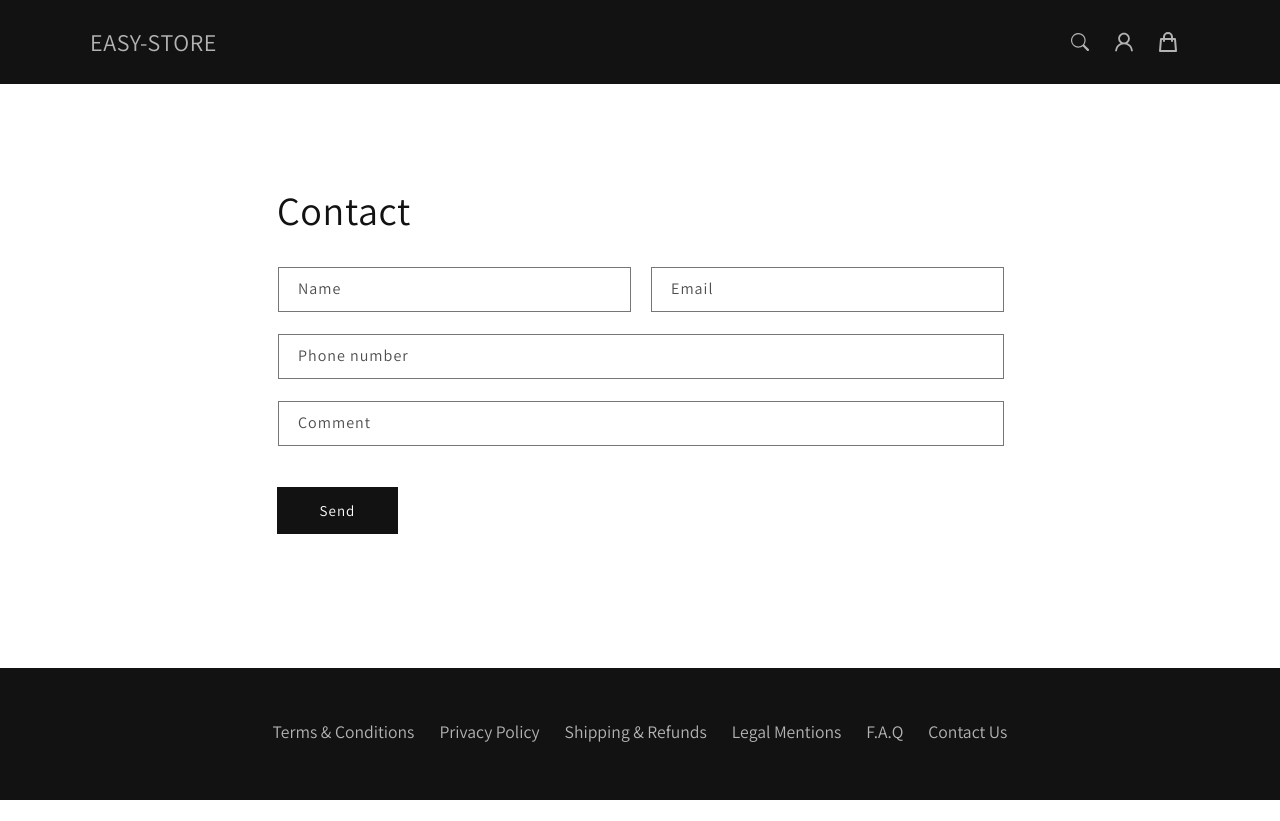
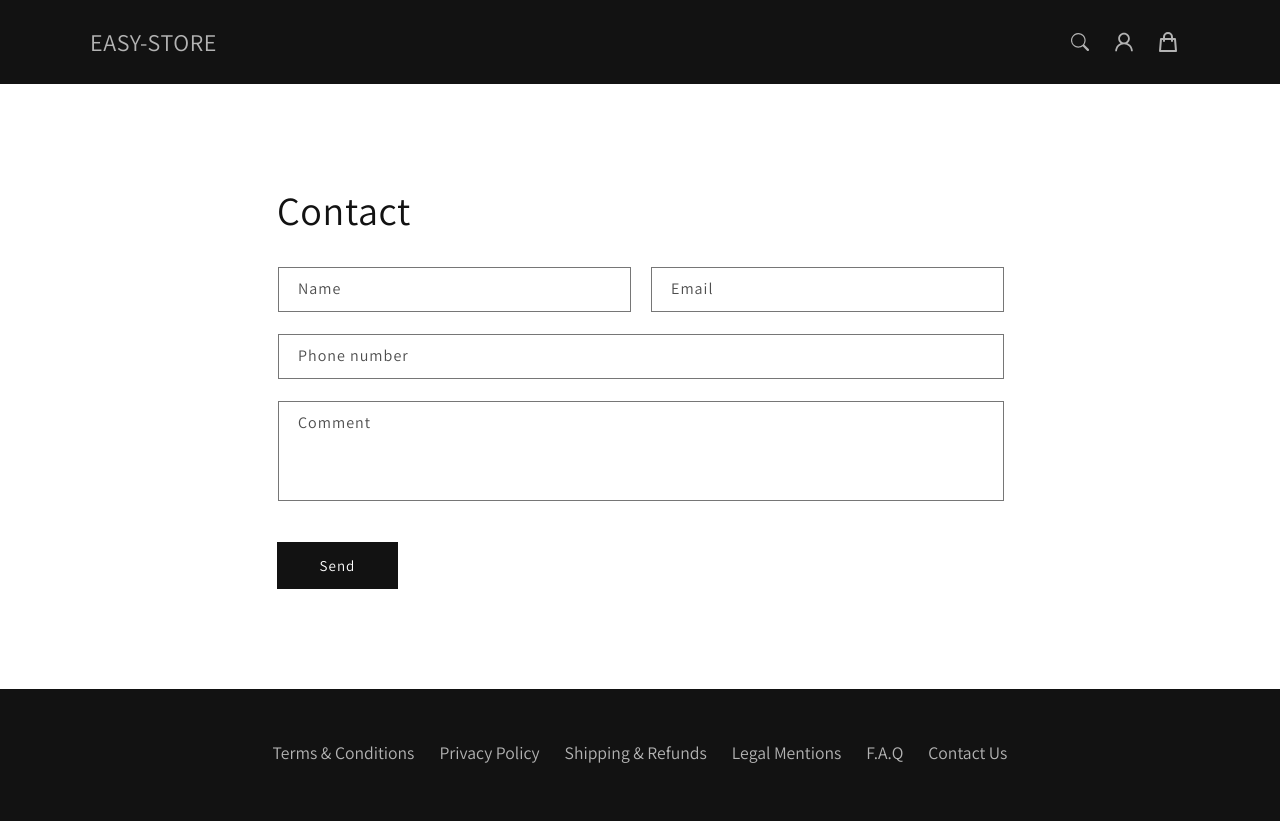
Before and after one commit to lletierce/easy-store-demo, a React (Create React App) app: page /contact in a window 1280 px wide. Before the commit the page ends 800 px from the top, so only its background shows below. Built offline with nearby package versions, Linux system fonts and the light colour scheme.

Commit message:
♻️ F06f: reusable-ui > Create <TextAreaInput/>

```diff
--- a/src/components/pages/legislation/ContactUsPage.js
+++ b/src/components/pages/legislation/ContactUsPage.js
@@ -4,6 +4,7 @@ import Title from '../../reusable-ui/Title'
 import Header from '../home/Header'
 import Footer from '../home/Footer'
 import PrimaryButton from '../../reusable-ui/PrimaryButton'
+import TextAreaInput from '../../reusable-ui/TextAreaInput'
 
 export default function ContactUsPage() {
   return (
@@ -17,7 +18,8 @@ export default function ContactUsPage() {
                     <TextInput label={'Email'}/>
                 </div>
                 <TextInput label={'Phone number'}/>
-                <TextInput label={'Comment'} type={"text"}/>
+                {/* <TextInput label={'Comment'} type={"text"}/> */}
+                <TextAreaInput label={"Comment"}/>
                 <PrimaryButton label={"Send"} className={"btn_send"}/>
             </form>
         </div>
--- /dev/null
+++ b/src/components/reusable-ui/TextAreaInput.js
@@ -0,0 +1,95 @@
+import { useState } from 'react'
+import styled from 'styled-components'
+import { theme } from '../../theme'
+
+export default function TextAreaInput( { label = "TextAreaLabel" }) {
+    // state
+    const [value, setValue] = useState('');
+
+    // comportement
+    function handleChange(e){
+        setValue(e.target.value);
+    }
+
+    // rendering
+    return (
+    <TextAreaInputStyled>
+        <textarea value={value} onChange={handleChange} />
+        <label className={value && 'filled'}>
+            {label}
+        </label>
+    </TextAreaInputStyled>
+  )
+}
+
+const TextAreaInputStyled = styled.div`
+    position: relative;
+    display: flex;
+    flex-direction: column;
+
+    margin-bottom: calc(${theme.spacing.sm}*1.5 );
+    @media screen and (min-width: 750px) {
+        margin-bottom: calc(${theme.spacing.sm}*2);
+    }
+
+    :focus-within label, .filled{
+        color: rgba(18, 18, 18, 0.75);
+        font-size: ${theme.fonts.size.XXS};
+        letter-spacing: 0.4px;
+        line-height: ${theme.fonts.size.SM};
+        top: calc(${theme.spacing.xxs}*2);
+    }
+
+    label{
+        font-family: ${theme.fonts.family.primary};
+        font-size: ${theme.fonts.size.P0};
+        color: rgba(18, 18, 18, 0.75);
+
+        letter-spacing: 1px;
+        line-height: 1.5;
+
+        position: absolute;
+        top: 11px;
+        left: 21px;
+        margin-bottom: 0;
+
+        pointer-events: none;
+        transition: top .1s ease, font-size .1s ease;
+    }
+
+    textarea{
+        min-height: 100px;
+        width: 100%;
+        box-sizing: border-box;
+        resize: none;
+
+        padding: 22px 15px 8px 20px;
+        margin: 1px;
+
+        appearance: none;
+        font-family: ${theme.fonts.family.primary};
+        background-color: ${theme.colors.white};
+        color: ${theme.colors.primary_dark};
+        font-size: ${theme.fonts.size.P0};
+
+        line-height: ${theme.fonts.size.P3};
+        letter-spacing: 0.4px;
+
+        border-radius: 0px;
+        border-width: thin;
+        border-style: solid;
+    }
+
+    textarea:focus{
+        padding: 22px 15px 8px 20px;
+        margin: 1px;
+
+        box-shadow: 0 0 0 2px;
+        outline: 0;
+        border-radius: 0px;
+    }
+
+    textarea:hover{
+        border-color: ${theme.colors.primary_dark};
+    }
+`;
```
